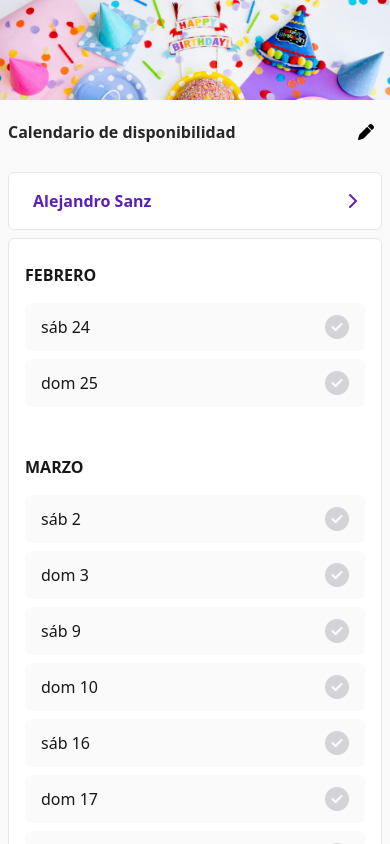
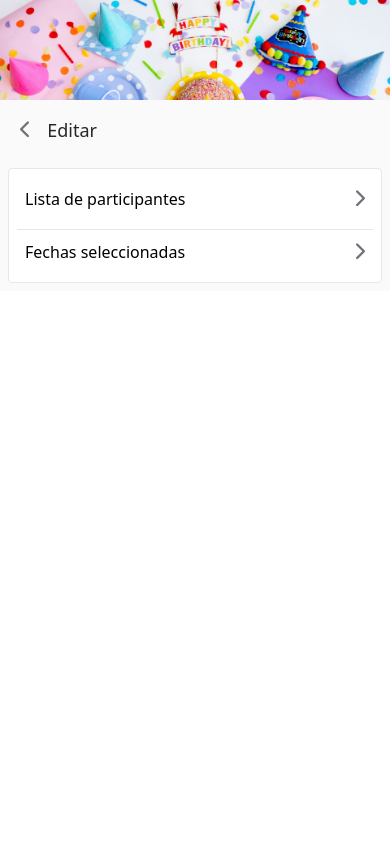
Before and after one commit to MMadlos/cronos-app, a React (Vite) app: page / in a window 390 px wide. Shown: the top 844 px of the page. Built offline with nearby package versions, Linux system fonts and the light colour scheme.

Commit message:
Add edit menu and logic to display it

```diff
--- a/src/components/Table/ScreenXS.jsx
+++ b/src/components/Table/ScreenXS.jsx
@@ -1,18 +1,77 @@
+import { useState } from "react"
+
 import TableXS from "./TableXS"
 
-export default function ScreenXS({ confirmed, onClickConfirm, children }) {
+// TODO
+// Al hacer click en calendario disponibilidad, se tiene que abrir un selector para abrir o editar participantes o editar calendario.
+
+export default function ScreenXS({ confirmed, onClickConfirm }) {
+	const [isEdit, setIsEdit] = useState(true)
+
 	return (
-		<div className="w-full bg-zinc-50 sm:hidden ">
-			<div className="flex flex-row items-center justify-between gap-2 px-2 py-4">
-				<h2 className="text-md font-semibold text-zinc-800 sm:text-lg">
-					Calendario de disponibilidad
-				</h2>
-				<button className="size-8">
-					<i className="fa-solid fa-pen" />
-				</button>
-			</div>
-
-			<TableXS confirmed={confirmed} onClickConfirm={onClickConfirm} />
+		<div className="h-full w-full bg-zinc-50 sm:hidden ">
+			{isEdit ? (
+				<>
+					<HeaderEdit onClick={() => setIsEdit(false)} />
+					<EditOptions
+						onClickEditList={() => {}}
+						onClickEditDates={() => {}}
+					/>
+				</>
+			) : (
+				<>
+					<HeaderDefault onClick={() => setIsEdit(true)} />
+					<TableXS
+						confirmed={confirmed}
+						onClickConfirm={onClickConfirm}
+					/>
+				</>
+			)}
 		</div>
 	)
 }
+
+function HeaderEdit({ onClick }) {
+	return (
+		<div className="flex flex-row items-center gap-1 px-2 py-2">
+			<button className="px-3 py-2" onClick={onClick}>
+				<i className="fa-solid fa-chevron-left text-lg text-zinc-500" />
+			</button>
+			<h2 className="text-lg font-medium text-zinc-800 ">Editar</h2>
+		</div>
+	)
+}
+
+function HeaderDefault({ onClick }) {
+	return (
+		<div className="flex flex-row items-center justify-between gap-2 px-2 py-2">
+			<h2 className="text-lg font-medium text-zinc-800 ">
+				Calendario de disponibilidad
+			</h2>
+			<button className=" px-3 py-2" onClick={onClick}>
+				<i className="fa-solid fa-pen text-lg text-zinc-500" />
+			</button>
+		</div>
+	)
+}
+
+function EditOptions({ onClickEditList, onClickEditDates }) {
+	return (
+		<div className="m-2 flex flex-col gap-2 divide-y rounded border bg-white p-2">
+			<button
+				className="flex flex-row items-center justify-between p-2"
+				onClick={onClickEditList}
+			>
+				Lista de participantes
+				<i className="fa-solid fa-chevron-right text-lg text-zinc-500" />
+			</button>
+			<button
+				className="flex flex-row items-center justify-between p-2"
+				onClick={onClickEditDates}
+			>
+				Fechas seleccionadas
+				<i className="fa-solid fa-chevron-right text-lg text-zinc-500" />
+			</button>
+		</div>
+	)
+}
```
